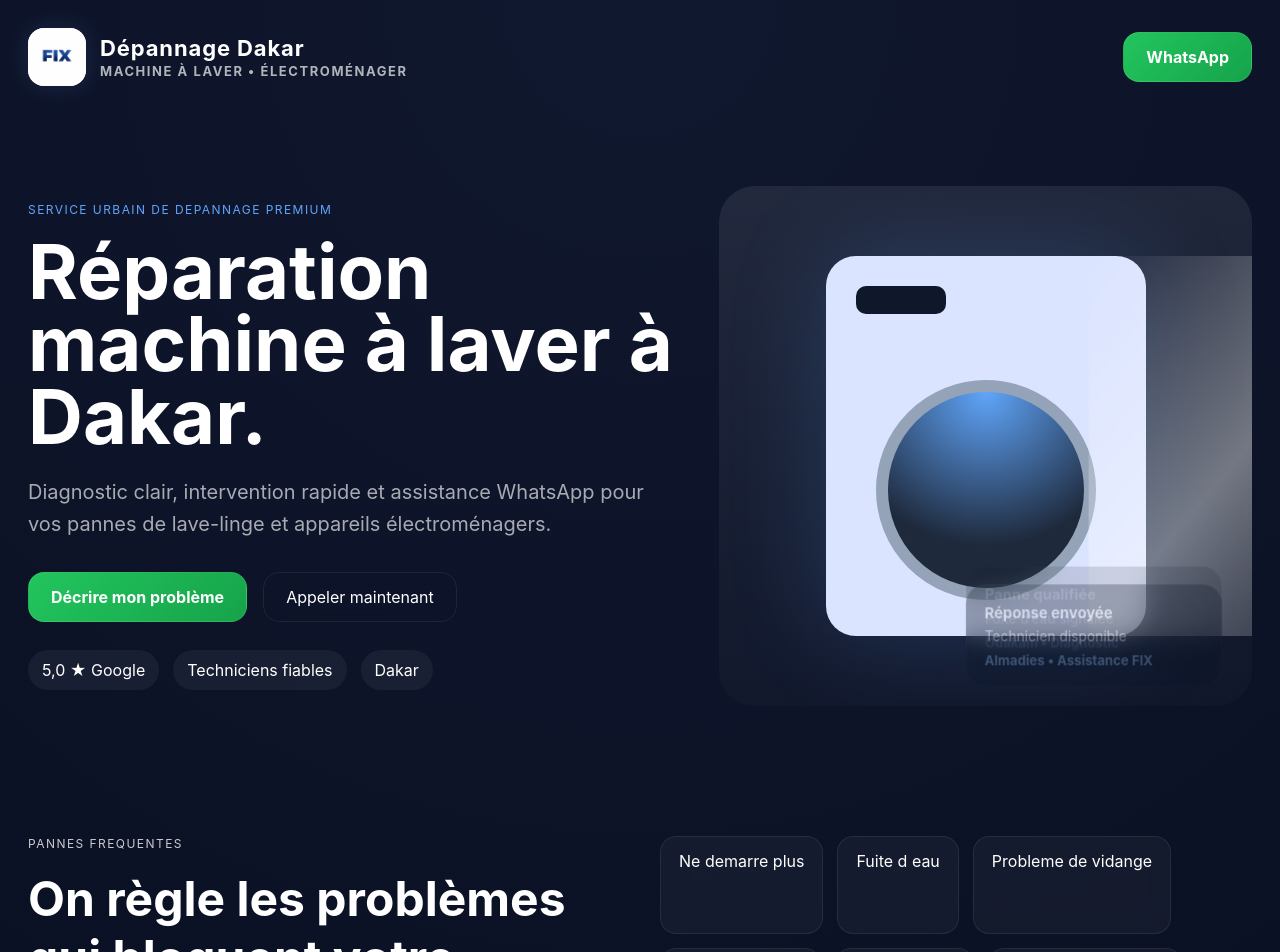
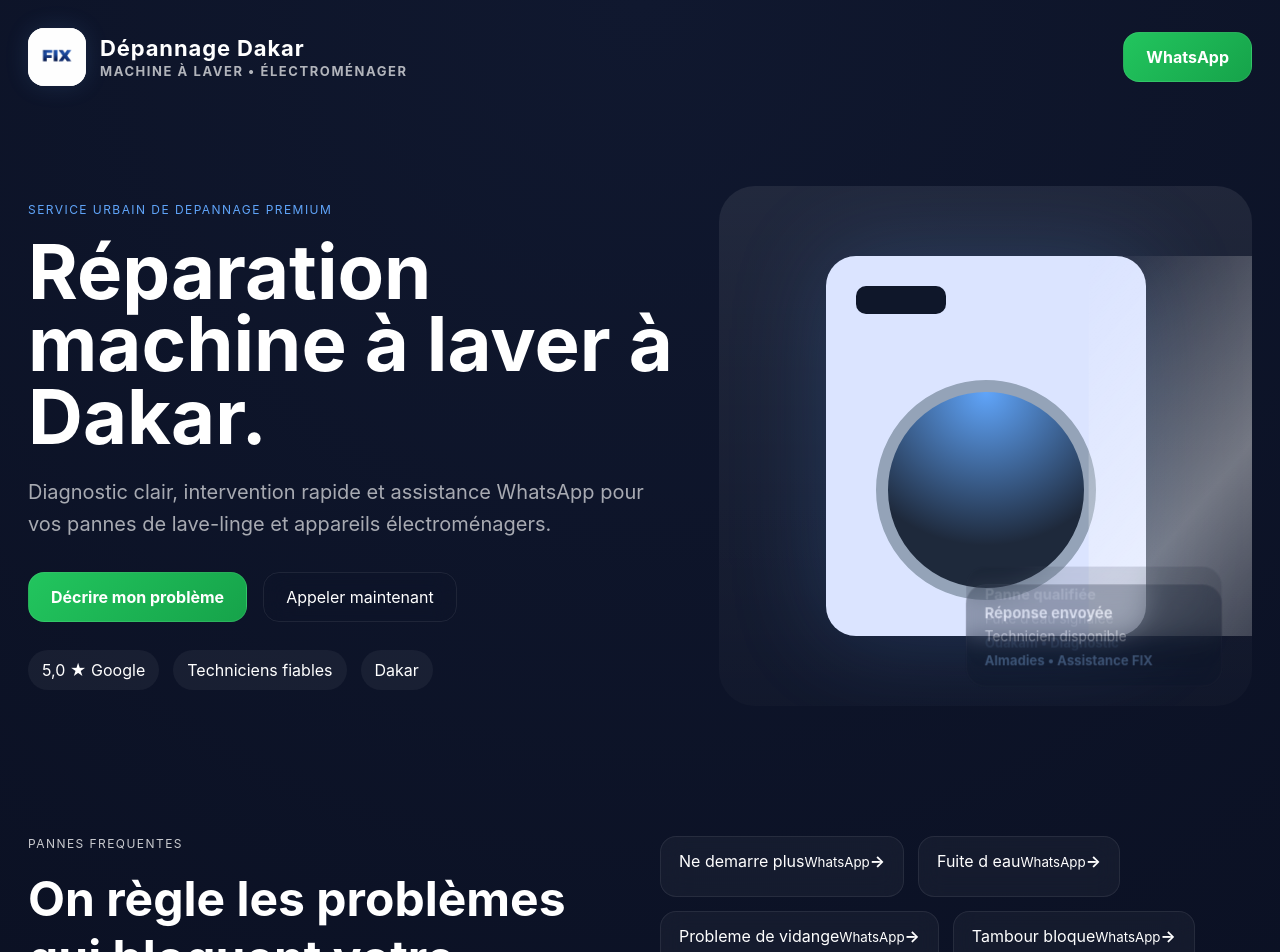
Before and after one commit to Djibsonx7/fix-dakar, a Next.js app: page / in a window 1280 px wide. Shown: the top 952 px of the page. Built offline with nearby package versions, Linux system fonts and the light colour scheme.

Commit message:
Make frequent issue chips feel actionable

```diff
--- a/app/page.tsx
+++ b/app/page.tsx
@@ -121,7 +121,7 @@ export default function HomePage() {
 
       <section className="section grid-two">
         <div><p className="eyebrow">Pannes frequentes</p><h2>On règle les problèmes qui bloquent votre journée.</h2></div>
-        <div className="chips">{pains.map((p) => <a href={whatsappLink(quickMessage(p))} key={p} data-conversion="whatsapp-pain">{p}</a>)}</div>
+        <div className="chips">{pains.map((p) => <a className="quick-chip" href={whatsappLink(quickMessage(p))} key={p} data-conversion="whatsapp-pain"><span>{p}</span><small>WhatsApp</small><b>→</b></a>)}</div>
       </section>
 
       <section className="section cards">
```
